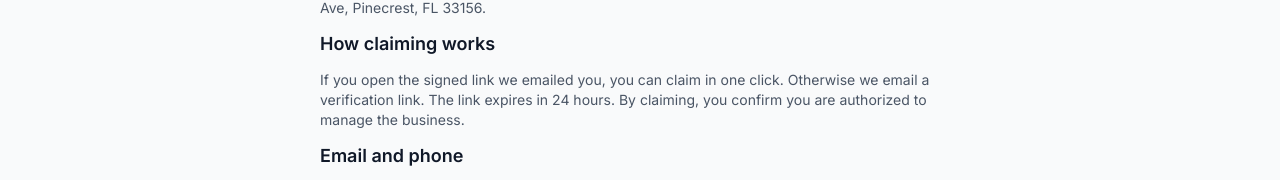
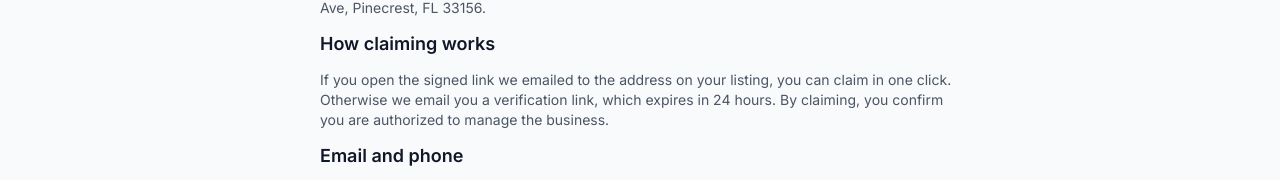
Before and after one commit to crrelabs/hireanypro, a Next.js app: page /claim in a window 1280 px wide. Shown: the part 762-942 px from the top of the page. Built offline with nearby package versions, Linux system fonts and the light colour scheme; no server answers; the database is empty.

Commit message:
Claim trust copy: say the 24-hour expiry applies to the emailed verification link (one-click links last longer)

```diff
--- a/src/app/claim/claim-content.tsx
+++ b/src/app/claim/claim-content.tsx
@@ -51,8 +51,9 @@ export function ClaimTrust({ claimedCount }: { claimedCount: number }) {
       )}
       <h2 className="text-lg font-semibold text-gray-900">How claiming works</h2>
       <p>
-        If you open the signed link we emailed you, you can claim in one click. Otherwise we email a verification link.
-        The link expires in 24 hours. By claiming, you confirm you are authorized to manage the business.
+        If you open the signed link we emailed to the address on your listing, you can claim in one click.
+        Otherwise we email you a verification link, which expires in 24 hours. By claiming, you confirm you are
+        authorized to manage the business.
       </p>
       <h2 className="text-lg font-semibold text-gray-900">Email and phone</h2>
       <p>
```
